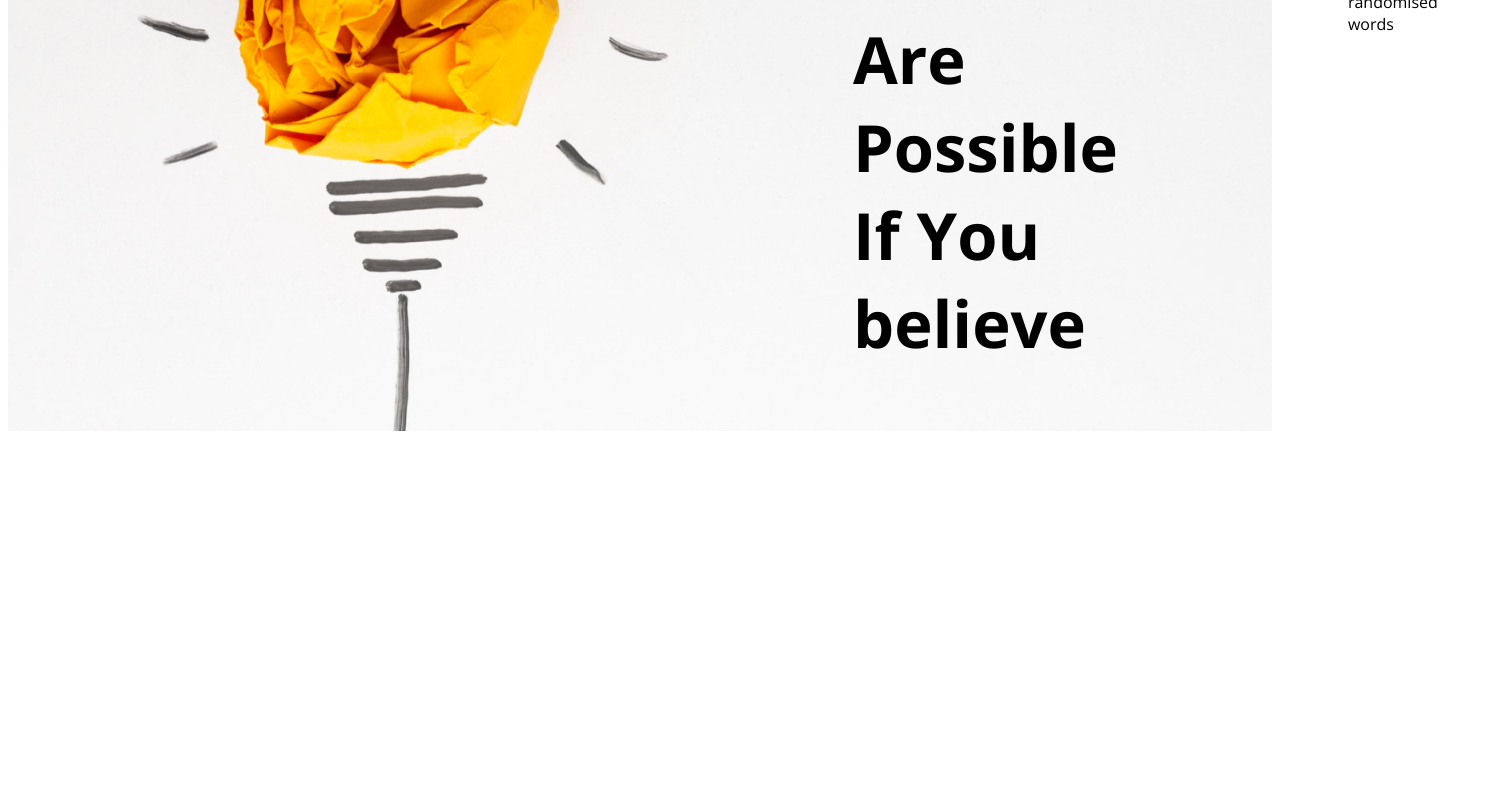
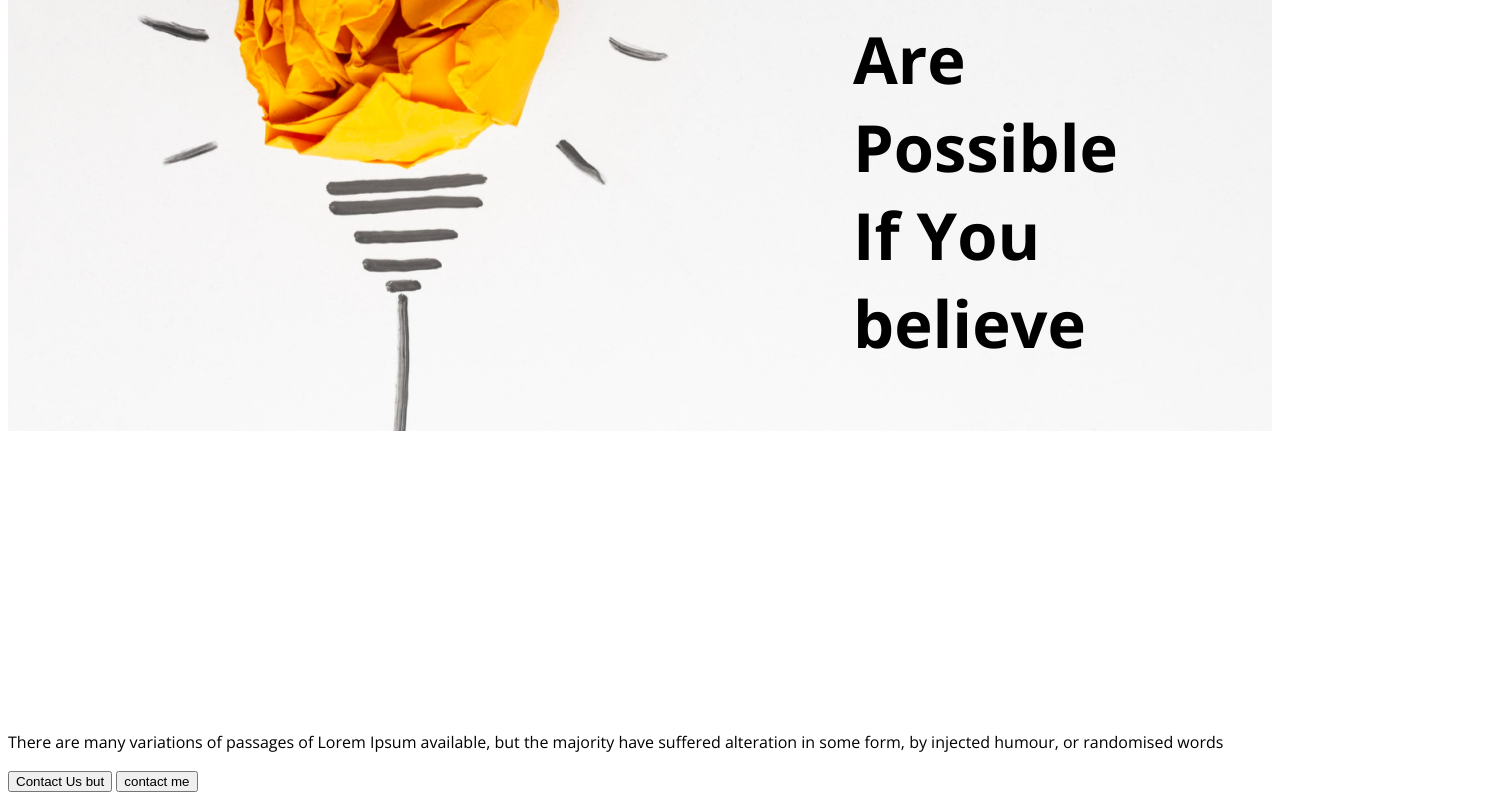
Before and after one commit to Mahfujul-hasan/new-year-project, a plain HTML site: page index.html in a window 1280 px wide. Shown: the part 385-1185 px from the top of the page, 1500 px wide, since content can reach past the window. Before the commit the page ends 1124 px from the top, so only its background shows below. Drawn offline with nearby package versions, Linux system fonts and the light colour scheme.

Commit message:
button added

```diff
--- a/index.html
+++ b/index.html
@@ -13,9 +13,12 @@
 <body class="open-sans-font">
     <header>
         <div class="banner">
-            <h3 class="banner-title">All Thinks Are Possible If You believe</h3>
-            <p class="banner-description">There are many variations of passages of Lorem Ipsum available, but the majority have suffered alteration in some form, by injected humour, or randomised words</p>
-            <a href=""><button class="btn-primary">Contact Us</button></a>
+            <div class="banner-content">
+                <h3 class="banner-title">All Thinks Are Possible If You believe</h3>
+                <p class="banner-description">There are many variations of passages of Lorem Ipsum available, but the majority have suffered alteration in some form, by injected humour, or randomised words</p>
+                <a href=""><button class="btn-primary">Contact Us  but</button></a>
+                <button>contact me</button>
+            </div>
         </div>
     </header>
     <main>
```
